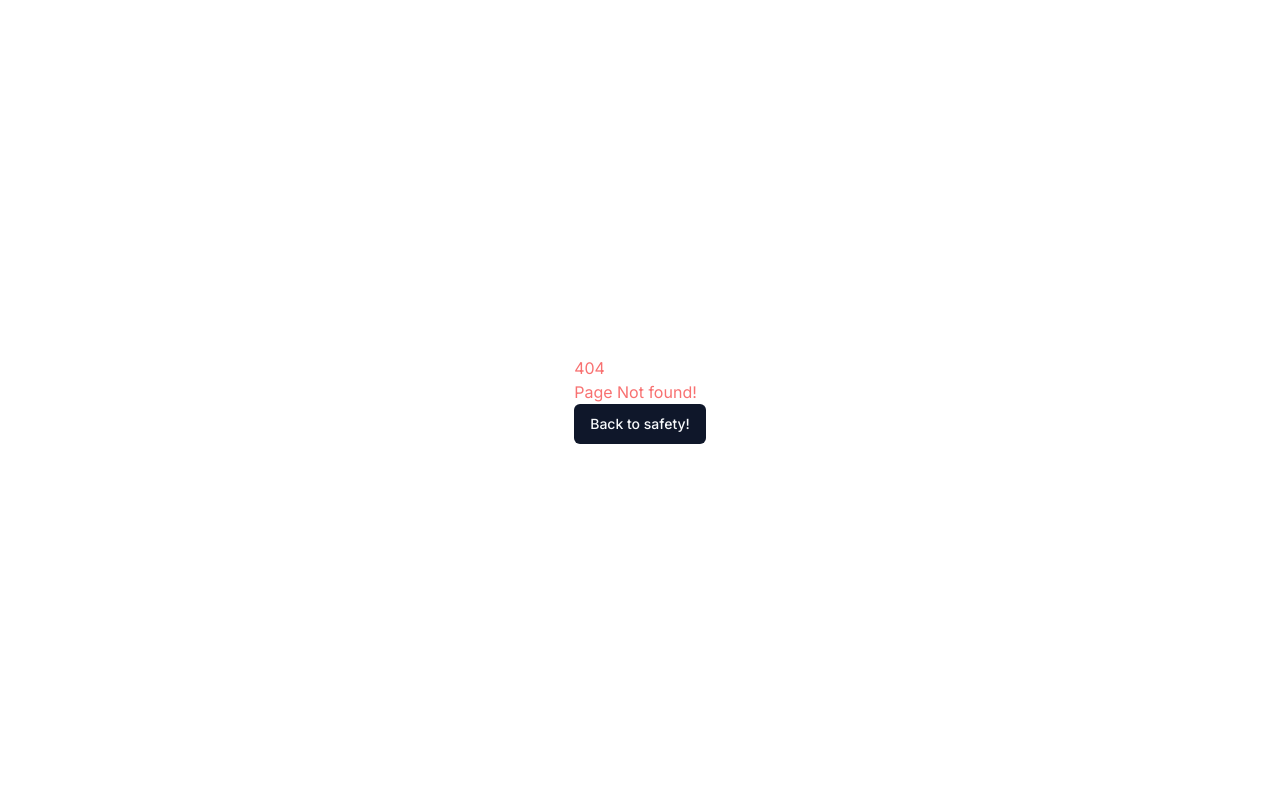
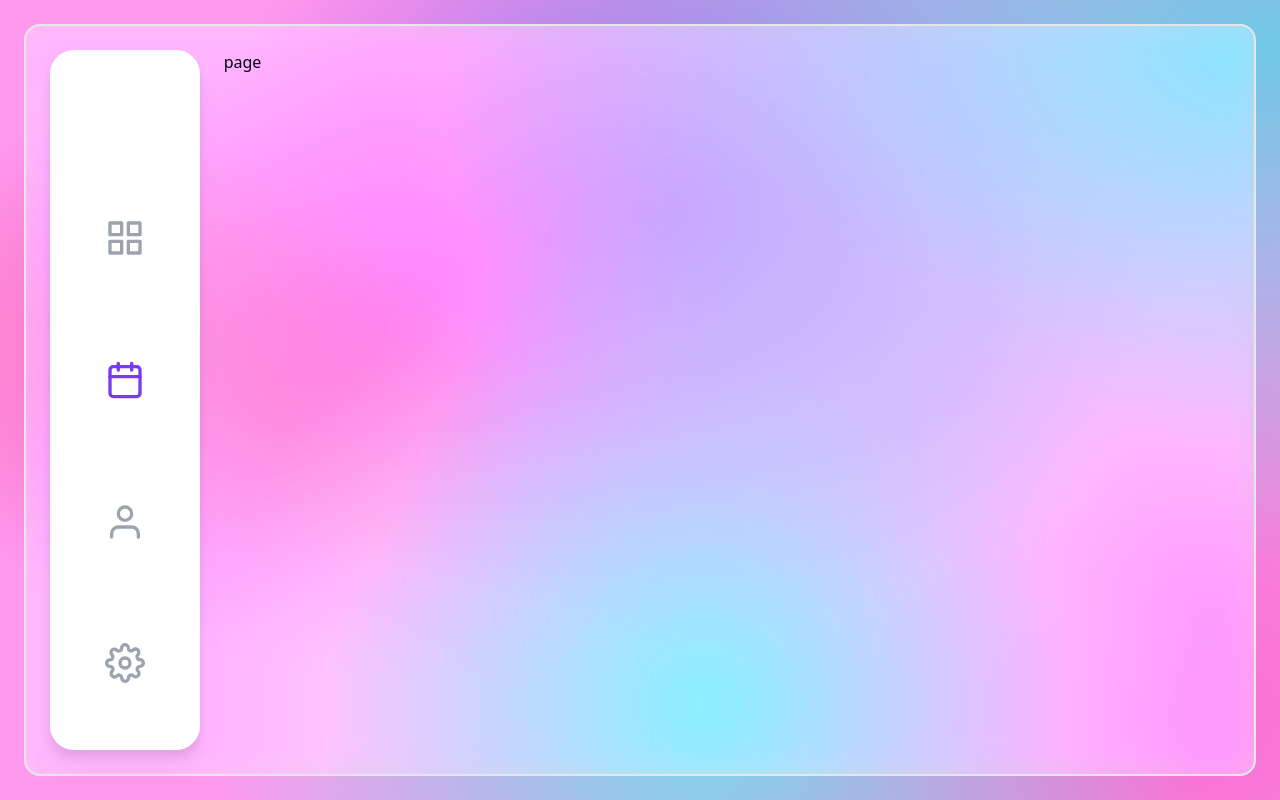
Before and after one commit to Brodypen/better_pomodoro, a Next.js app: page /pomodoro in a window 1280 px wide. Before the commit this address had no page. Built offline with nearby package versions, Linux system fonts and the light colour scheme.

Commit message:
feat: new pomodoro

```diff
--- /dev/null
+++ b/app/(dashboard)/pomodoro/page.tsx
@@ -0,0 +1,9 @@
+import React from 'react'
+
+const Page = () => {
+  return (
+    <div>page</div>
+  )
+}
+
+export default Page
--- a/app/not-found.tsx
+++ b/app/not-found.tsx
@@ -14,8 +14,8 @@ const NotFound = () => {
         <div>
           <h1 aria-label="404 Not Found">404</h1>
           <p>Page Not found!</p>
-          <Link href="/">
-            <Button>Back to safety!</Button>
+          <Link href="/" className="text-blue-400">
+            Back to safety
           </Link>
         </div>
       </main>
--- a/components/Sidebar.tsx
+++ b/components/Sidebar.tsx
@@ -8,7 +8,7 @@ const links = [
   {
     label: "Calendar",
     icon: "Calendar",
-    link: "/calendar",
+    link: "/pomodoro",
   },
   { label: "Profile", icon: "User", link: "/profile" },
   {
```
Also changed, not shown: app/(dashboard)/loading.tsx (renamed from app/(dashboard)/home/loading.tsx).
